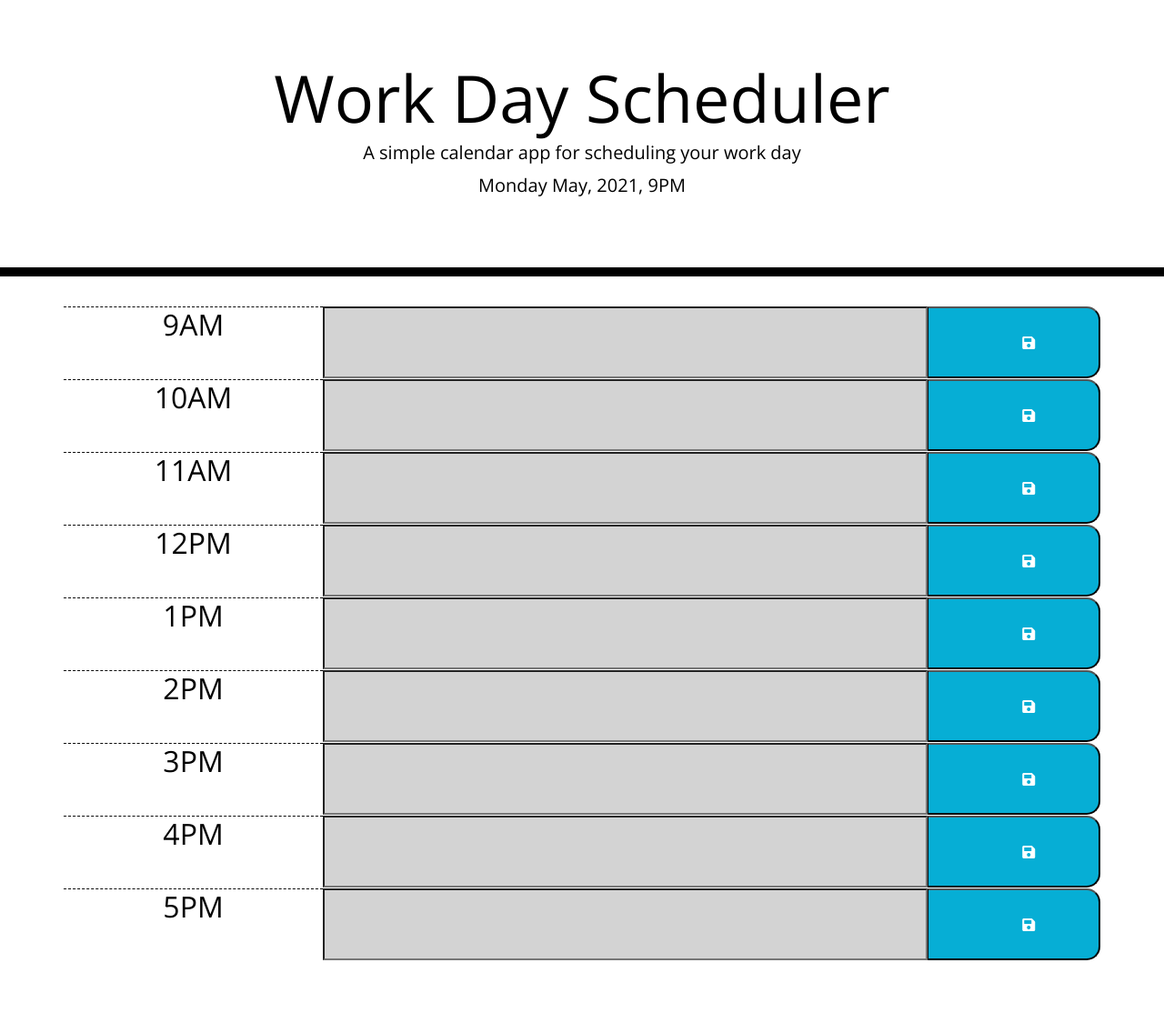
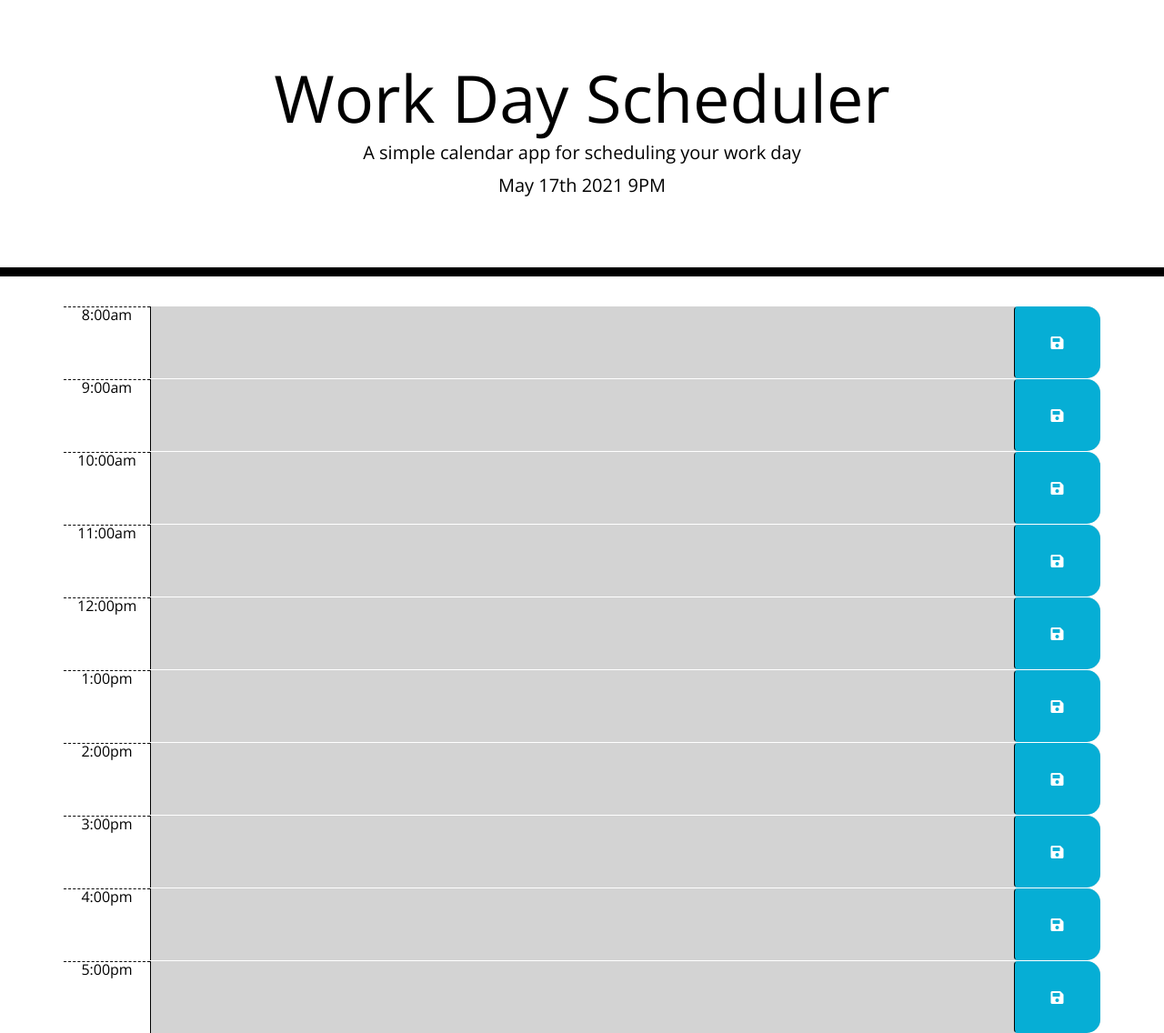
Before and after one commit to Imaparadox/Work-Day-Scheduler-SMM, a plain HTML site: page index.html in a window 1280 px wide. Shown: the whole page at 91% size. Before the commit the page ends 1056 px from the top, so only its background shows below. Drawn offline with nearby package versions, Linux system fonts and the light colour scheme.

Commit message:
Changed div structure in index.html and made changes to script.js

```diff
--- a/assets/js/script.js
+++ b/assets/js/script.js
@@ -1,110 +1,93 @@
-// Current Time
-var currentTime = moment();
-$("#currentDay").text(moment().format("dddd MMMM, YYYY, hA"));
-
-// var presentTime = JSON.stringify(moment().format("dddd MMMM, YYYY"));
-// //append to id="currentDay"
-//  $("#currentDay").append(now);
-//  console.log(presentTime);
-//  console.log(now);
-
-//function for local storage
-function saveTasks() {
-    //When the user clicks the save button the task is stored in local storage
-    //
-}
-
-
-// var inputText = [];
-// $("#container").find("input").each(function () { inputText.push(this.id); });
-
-// for (var i = 0; i > inputText.length; i++) {
-//     var inputCol
-//     $("#i")
-// };
-
-function timeChange() {
-    //if the current time is more than the time block add class of past
-    if (currentTime > 9) {
+//current header date
+var presentDay = moment().format("MMMM Do YYYY hA");
+$("#currentDay").text(presentDay);
+//current date and time
+var timeNow = moment();
+//current hour time
+var presentHour = timeNow.hours();
+//selecting all textarea elements
+var textElements = jQuery("textarea").find("textarea");
+var timeBlocks = $(".time-block");
+//function that stores user inputs
+$(document).ready(function () {
+    timeBlockColor()
+    //local storage
+    $(".saveBtn").on("click", function () {
+        var contentText = $(this).siblings(".description").val();
+        var contentDate = $(this).parent().attr("id");
+        localStorage.setItem(contentText, contentDate);
+    });
+});
+//If statements that show available time-blocks that correspond to the time of day
+function timeBlockColor() {
+    if (presentHour > 8) {
+        $("#hour-8").addClass("past");
+    } else if (presentHour >= 8 && presentHour < 9) {
+        $("#hour-8").addClass("present");
+    } else if (presentHour < 8) {
+        $("#hour-8").addClass("future");
+    };
+    if (presentHour > 9) {
         $("#hour-9").addClass("past");
-        //else the current time is equal to the time block add class of present
-    } else if (currentTime >= 9 && currentTime < 10) {
+    } else if (presentHour >= 9 && presentHour < 10) {
         $("#hour-9").addClass("present");
-        //else the current time is less than the time block add class of future
-    } else if (currentTime < 9) {
+    } else if (presentHour < 9) {
         $("#hour-9").addClass("future");
     };
-    if (currentTime > 10) {
+    if (presentHour > 10) {
         $("#hour-10").addClass("past");
-    } else if (currentTime >= 10 && currentTime < 11) {
+    } else if (presentHour >= 10 && presentHour < 11) {
         $("#hour-10").addClass("present");
-    } else if (currentTime < 10) {
+    } else if (presentHour < 10) {
         $("#hour-10").addClass("future");
     };
-    if (currentTime > 11) {
+    if (presentHour > 11) {
         $("#hour-11").addClass("past");
-    } else if (currentTime >= 11 && currentTime < 12) {
+    } else if (presentHour >= 11 && presentHour < 12) {
         $("#hour-11").addClass("present");
-    } else if (currentTime < 11) {
+    } else if (presentHour < 11) {
         $("#hour-11").addClass("future");
     };
-    if (currentTime > 12) {
+    if (presentHour > 12) {
         $("#hour-12").addClass("past");
-    } else if (currentTime >= 12 && currentTime < 13) {
+    } else if (presentHour >= 12 && presentHour < 13) {
         $("#hour-12").addClass("present");
-    } else if (currentTime < 12) {
+    } else if (presentHour < 12) {
         $("#hour-12").addClass("future");
     };
-    if (currentTime > 13) {
-        $("#hour-13").addClass("past");
-    } else if (currentTime >= 13 && currentTime < 14) {
-        $("#hour-13").addClass("present");
-    } else if (currentTime < 13) {
-        $("#hour-13").addClass("future");
+    if (presentHour > 13) {
+        $("#hour-1").addClass("past");
+    } else if (presentHour >= 13 && presentHour < 14) {
+        $("#hour-1").addClass("present");
+    } else if (presentHour < 13) {
+        $("#hour-1").addClass("future");
     };
-    if (currentTime > 14) {
-        $("#hour-14").addClass("past");
-    } else if (currentTime >= 14 && currentTime < 14) {
-        $("#hour-14").addClass("present");
-    } else if (currentTime < 14) {
-        $("#hour-14").addClass("future");
+    if (presentHour > 14) {
+        $("#hour-2").addClass("past");
+    } else if (presentHour >= 14 && presentHour < 15) {
+        $("#hour-2").addClass("present");
+    } else if (presentHour < 14) {
+        $("#hour-2").addClass("future");
     };
-    if (currentTime > 15) {
-        $("#hour-15").addClass("past");
-    } else if (currentTime >= 15 && currentTime < 16) {
-        $("#hour-15").addClass("present");
-    } else if (currentTime < 15) {
-        $("#hour-15").addClass("future");
+    if (presentHour > 15) {
+        $("#hour-3").addClass("past");
+    } else if (presentHour >= 15 && presentHour < 16) {
+        $("#hour-3").addClass("present");
+    } else if (presentHour < 15) {
+        $("#hour-3").addClass("future");
     };
-    if (currentTime > 16) {
-        $("#hour-16").addClass("past");
-    } else if (currentTime >= 16 && currentTime < 17) {
-        $("#hour-16").addClass("present");
-    } else if (currentTime < 16) {
-        $("#hour-16").addClass("future");
+    if (presentHour > 16) {
+        $("#hour-4").addClass("past");
+    } else if (presentHour >= 16 && presentHour < 17) {
+        $("#hour-4").addClass("present");
+    } else if (presentHour < 16) {
+        $("#hour-4").addClass("future");
     };
-    if (currentTime > 17) {
-        $("#hour-17").addClass("past");
-    } else if (currentTime >= 17 && currentTime < 18) {
-        $("#hour-17").addClass("present");
-    } else if (currentTime < 17) {
-        $("#hour-17").addClass("future");
+    if (presentHour > 17) {
+        $("#hour-5").addClass("past");
+    } else if (presentHour >= 17 && presentHour < 18) {
+        $("#hour-5").addClass("present");
+    } else if (presentHour < 17) {
+        $("#hour-5").addClass("future");
     };
 };
-timeChange();
-
-
-// WHEN I view the timeblocks for that day
-// THEN each timeblock is color coded to indicate whether it is in the past, present, or future
-
-
-// WHEN I click into a timeblock
-// THEN I can enter an event
-
-
-// WHEN I click the save button for that timeblock
-// THEN the text for that event is saved in local storage
-
-
-// WHEN I refresh the page
-// THEN the saved events persist
--- a/index.html
+++ b/index.html
@@ -20,69 +20,55 @@
     <p id="currentDay" class="lead"></p>
   </header>
   <div class="container">
-    <!-- Timeblocks go here -->
-    <div class="row time-block">
-      <h2 class="col-3 hour">9AM</h2>
-      <input id="hour-9" type="text" class="col-7 textarea">
-      <button class="col-2 saveBtn">
-        <i class="fas fa-save"></i>
-      </button>
+    <div id="hour-8" class="time-block row">
+      <div class="hour col-md-1">8:00am</div>
+      <textarea class="description col-md-10"></textarea>
+      <button type="button" class="btn saveBtn col-md-1"><i class="fas fa-save"></i></button>
     </div>
-    <div class="row time-block">
-      <h2 class="col-3 hour">10AM</h2>
-      <input id="hour-10" type="text" class="col-7 textarea">
-      <button class="col-2 saveBtn">
-        <i class="fas fa-save"></i>
-      </button>
+    <div id="hour-9" class="time-block row">
+      <div class="hour col-md-1">9:00am</div>
+      <textarea class="description col-md-10"></textarea>
+      <button type="button" class="btn saveBtn col-md-1"><i class="fas fa-save"></i></button>
     </div>
-    <div class="row time-block">
-      <h2 class="col-3 hour">11AM</h2>
-      <input id="hour-11" type="text" class="col-7 textarea">
-      <button class="col-2 saveBtn">
-        <i class="fas fa-save"></i>
-      </button>
+    <div id="hour-10" class="time-block row">
+      <div class="hour col-md-1">10:00am</div>
+      <textarea class="description col-md-10"></textarea>
+      <button type="button" class="btn saveBtn col-md-1"><i class="fas fa-save"></i></button>
     </div>
-    <div class="row time-block">
-      <h2 class="col-3 hour">12PM</h2>
-      <input id="hour-12" type="text" class="col-7 textarea">
-      <button class="col-2 saveBtn">
-        <i class="fas fa-save"></i>
-      </button>
+    <div id="hour-11" class="time-block row">
+      <div class="hour col-md-1">11:00am</div>
+      <textarea class="description col-md-10"></textarea>
+      <button type="button" class="btn saveBtn col-md-1"><i class="fas fa-save"></i></button>
     </div>
-    <div class="row time-block">
-      <h2 class="col-3 hour">1PM</h2>
-      <input id="hour-13" type="text" class="col-7 textarea">
-      <button class="col-2 saveBtn">
-        <i class="fas fa-save"></i>
-      </button>
+    <div id="hour-12" class="time-block row">
+      <div class="hour col-md-1">12:00pm</div>
+      <textarea class="description col-md-10"></textarea>
+      <button type="button" class="btn saveBtn col-md-1"><i class="fas fa-save"></i></button>
     </div>
-    <div class="row time-block">
-      <h2 class="col-3 hour">2PM</h2>
-      <input id="hour-14" type="text" class="col-7 textarea">
-      <button class="col-2 saveBtn">
-        <i class="fas fa-save"></i>
-      </button>
+    <div id="hour-1" class="time-block row">
+      <div class="hour col-md-1">1:00pm</div>
+      <textarea class="description col-md-10"></textarea>
+      <button type="button" class="btn saveBtn col-md-1"><i class="fas fa-save"></i></button>
     </div>
-    <div class="row time-block">
-      <h2 class="col-3 hour">3PM</h2>
-      <input id="hour-15" type="text" class="col-7 textarea">
-      <button class="col-2 saveBtn">
-        <i class="fas fa-save"></i>
-      </button>
+    <div id="hour-2" class="time-block row">
+      <div class="hour col-md-1">2:00pm</div>
+      <textarea class="description col-md-10"></textarea>
+      <button type="button" class="btn saveBtn col-md-1"><i class="fas fa-save"></i></button>
     </div>
-    <div class="row time-block">
-      <h2 class="col-3 hour">4PM</h2>
-      <input id="hour-16" type="text" class="col-7 textarea">
-      <button class="col-2 saveBtn">
-        <i class="fas fa-save"></i>
-      </button>
+    <div id="hour-3" class="time-block row">
+      <div class="hour col-md-1">3:00pm</div>
+      <textarea class="description col-md-10"></textarea>
+      <button type="button" class="btn saveBtn col-md-1"><i class="fas fa-save"></i></button>
     </div>
-    <div class="row time-block">
-      <h2 class="col-3 hour">5PM</h2>
-      <input id="hour-17" type="text" class="col-7 textarea">
-      <button class="col-2 saveBtn">
-        <i class="fas fa-save"></i>
-      </button>
+    <div id="hour-4" class="time-block row">
+      <div class="hour col-md-1">4:00pm</div>
+      <textarea class="description col-md-10"></textarea>
+      <button type="button" class="btn saveBtn col-md-1"><i class="fas fa-save"></i></button>
+    </div>
+    <div id="hour-5" class="time-block row">
+      <div class="hour col-md-1">5:00pm</div>
+      <textarea class="description col-md-10"></textarea>
+      <button type="button" class="btn saveBtn col-md-1"><i class="fas fa-save"></i></button>
     </div>
   </div>
 
```
Also changed, not shown: 1 other file.
